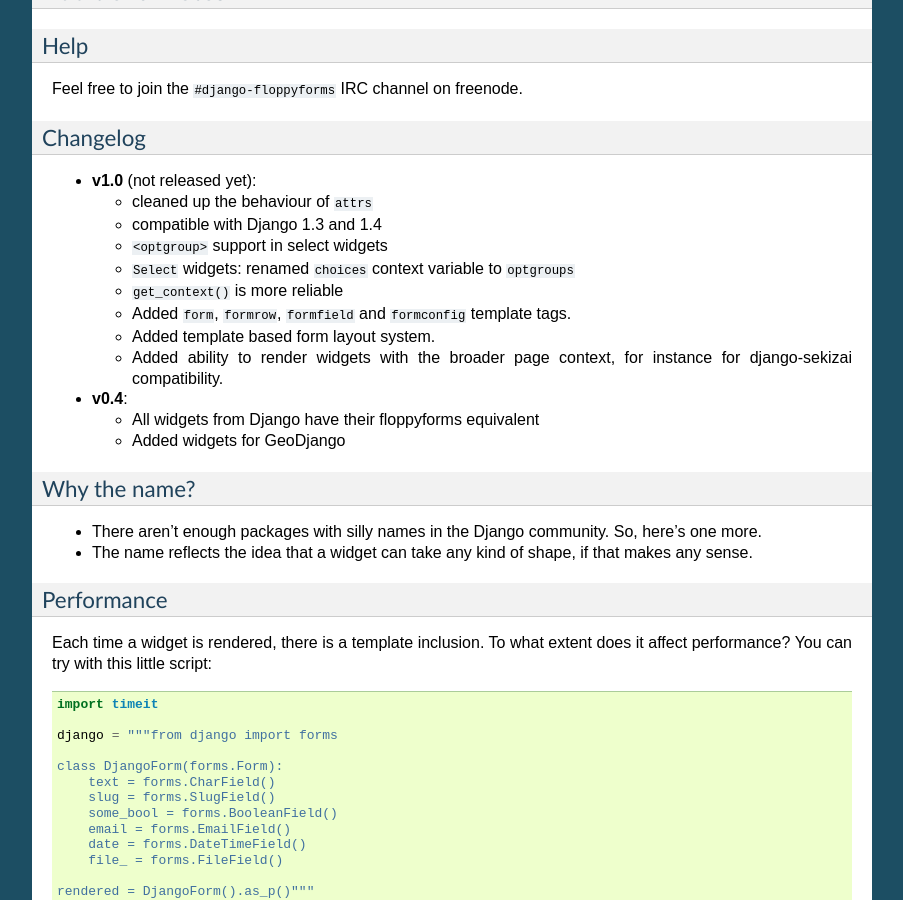
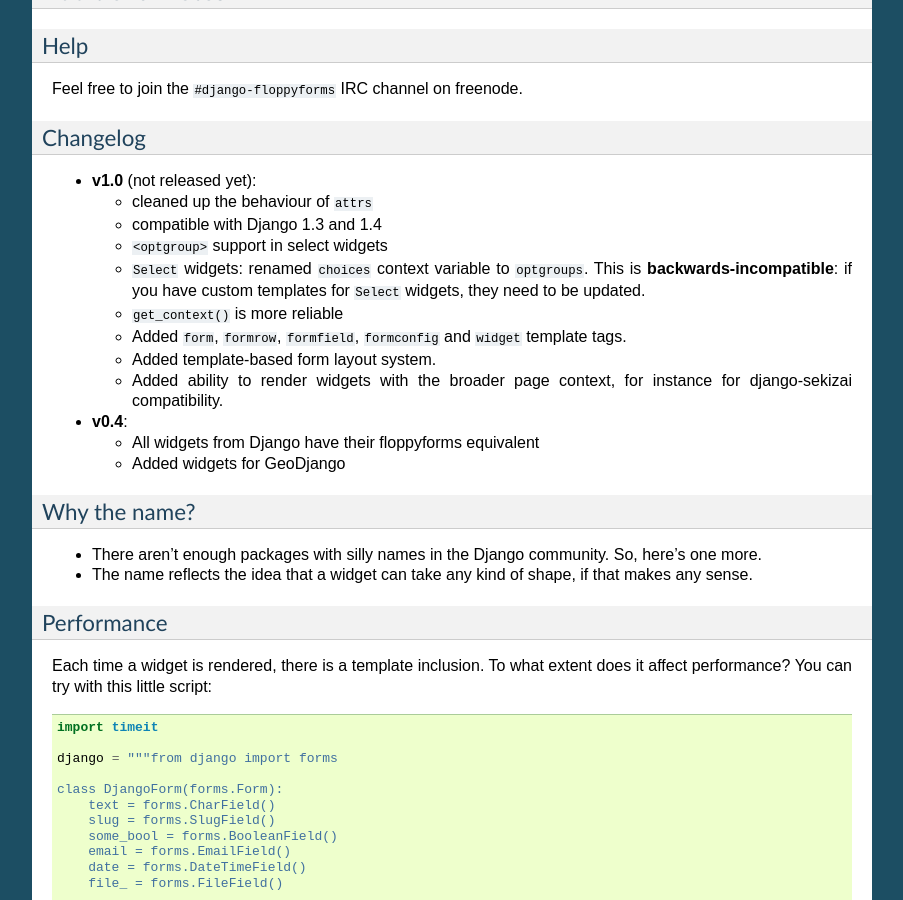
Before and after one commit to jazzband/django-floppyforms, a Sphinx documentation site: the page built from docs/index.rst, in a window 1280 px wide and 900 px high, scrolled down 2042 px. Shown: the whole window, without its empty margins (198-1101 px from the left). Built offline with Sphinx 7.4.7, drawn with Linux system fonts in a browser that asks for light colours.

Commit message:
Added a note about optgroup support being backwards-incompatible

```diff
--- a/docs/index.rst
+++ b/docs/index.rst
@@ -61,11 +61,13 @@
   * cleaned up the behaviour of ``attrs``
   * compatible with Django 1.3 and 1.4
   * ``<optgroup>`` support in select widgets
-  * ``Select`` widgets: renamed ``choices`` context variable to ``optgroups``
+  * ``Select`` widgets: renamed ``choices`` context variable to ``optgroups``.
+    This is **backwards-incompatible**: if you have custom templates for
+    ``Select`` widgets, they need to be updated.
   * ``get_context()`` is more reliable
-  * Added ``form``, ``formrow``, ``formfield`` and ``formconfig`` template
-    tags.
-  * Added template based form layout system.
+  * Added ``form``, ``formrow``, ``formfield``, ``formconfig`` and ``widget``
+    template tags.
+  * Added template-based form layout system.
   * Added ability to render widgets with the broader page context, for
     instance for django-sekizai compatibility.
 
```
